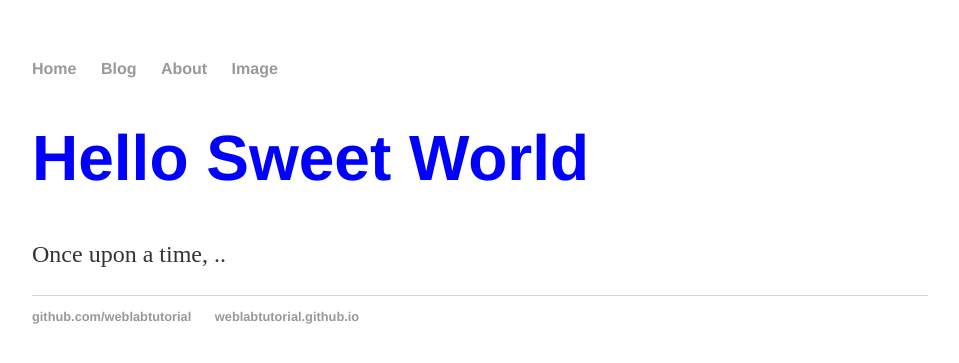
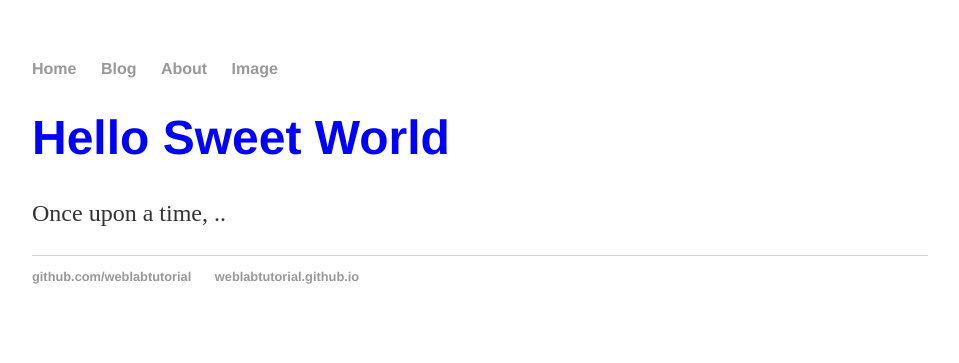
Before and after one commit to Kanaga2004/Kanaga2004.github.io, a Jekyll site: the page built from index.html, in a window 1280 px wide. Shown: the top 363 px of the page, without its empty margins (160-1119 px from the left). Built offline with Jekyll 4.4.1, drawn with Linux system fonts in a browser that asks for light colours.

Commit message:
Update main.css

```diff
--- a/css/main.css
+++ b/css/main.css
@@ -4,9 +4,9 @@ body {
  background-image: url('newbackground.jpg') no-repeat;
 }
 h1 {
- font-size: 4em;
+ font-size: 3em;
  font-family:'Helvetica', 'Arial', 'Sans-Serif';
- color: blue;
+ color: blue !Important;
 }
 p {
  font-size: 1.5em;
```
